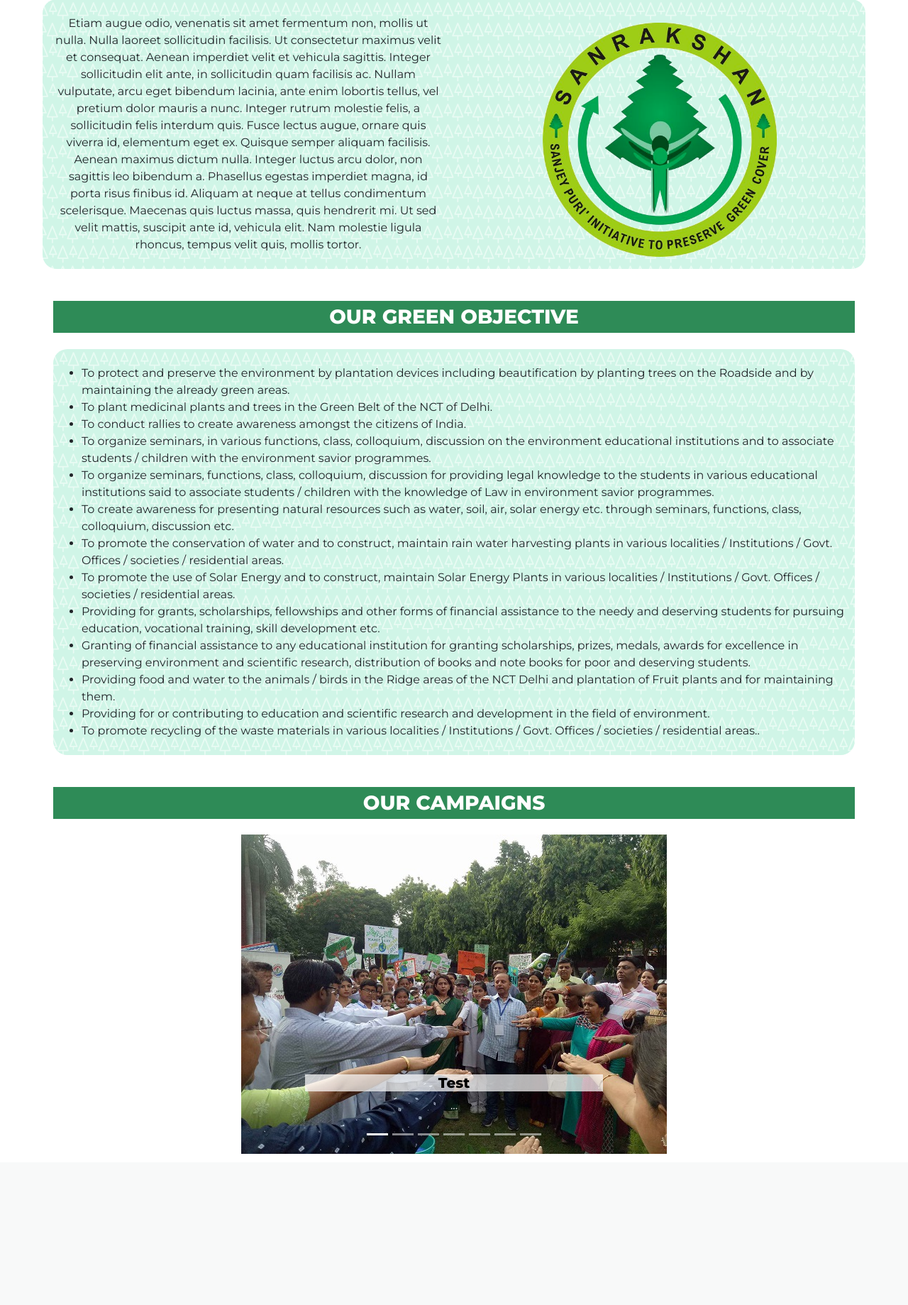
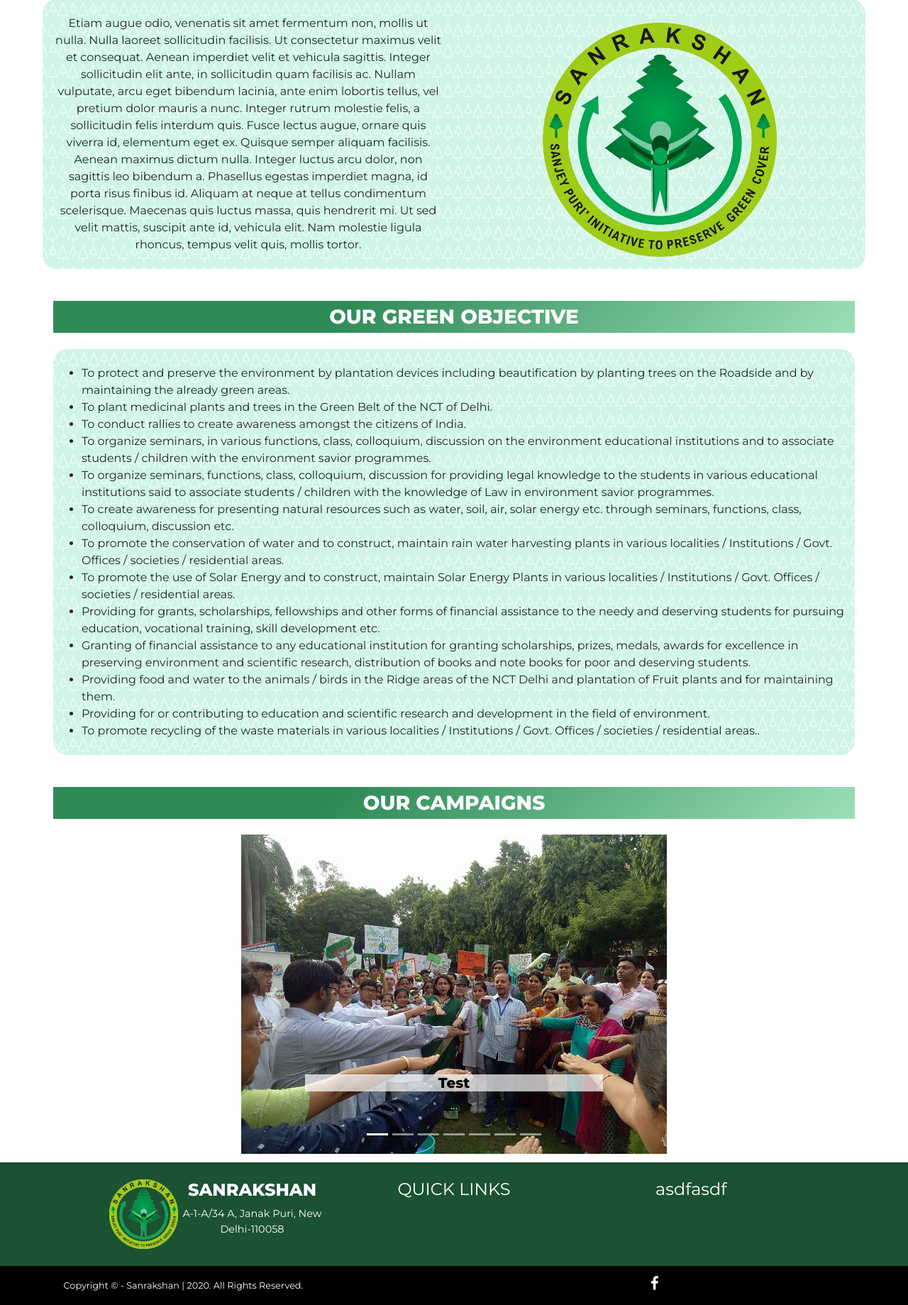
Before and after one commit to arnavpisces/Sanrakshan-Website, a Flask app: page / in a window 1280 px wide. Shown: the part 919-2758 px from the top of the page at 71% size. Before the commit the page ends 2545 px from the top, so only its background shows below. Run offline with Flask 2, Linux system fonts and the light colour scheme; some libraries are stand-ins or nearby versions.

Commit message:
call to action button added, background gradient added

```diff
--- a/static/css/custom.css
+++ b/static/css/custom.css
@@ -13,6 +13,7 @@
 }
 .navbar-dark .navbar-brand{
     font-family: 'Secular One', sans-serif;
+    /* font-weight: 900; */
     font-size: 175%;
 }
 .donate-item{
@@ -69,7 +70,9 @@
 }
 .bg-img{
     background:transparent url('../images/splash.png') no-repeat center center;
-
+    background-image:
+    linear-gradient(to bottom, rgba(245, 246, 252, 0.32), #2e8b57),
+    url('../images/splash.png');
     height:800px;
     display: flex;
 }
@@ -122,7 +125,9 @@
     font-size: 175%;
     font-family: Montserrat;
     font-weight: 800;
-    background-color: #2e8b57;
+    /* background-color: #2e8b57; */
+    background-color: #2e8b57 !important;
+    background-image: linear-gradient(315deg, #9bdfb8 0%, #2e8b57 64%);
     color:white;
     padding-top: 0.5%;
     padding-bottom: 0.5%;
@@ -138,17 +143,8 @@
     padding-bottom:0.5%;
 }
 .navbar-expand-lg.scrolled {
-    /* background-color: #7cffcb  */
-    /* background-image: linear-gradient(315deg, #7cffcb 0%, #74f2ce 74%); */
-
-    /* background-color: #3bb78f !important; */
-/* background-image: linear-gradient(315deg, #3bb78f 0%, #0bab64 74%); */
-background-color: #2e8b57 !important;
-background-image: linear-gradient(315deg, #9bdfb8 0%, #2e8b57 64%);
-/* background-color: #27a770 !important; */
-/* background-image: linear-gradient(315deg, #27a770 0%, #efefef 74%); */
-
-    /* background-color: #20603b !important; */
+    background-color: #2e8b57 !important;
+    background-image: linear-gradient(315deg, #9bdfb8 0%, #2e8b57 64%);
     transition: background-color 200ms linear;
   }
 .navbar-expand-lg {
@@ -187,8 +183,95 @@
 .logo{
     display:inline-block;
     max-width:60% !important;
+}
+.footer{
+    background-color: #1b5232;
+    padding-left: 12%;
+    padding-right: 12%;
+    /* padding-bottom:0 !important; */
+    color:white;
+}
+.footer-image{
+    width:32%;
+}
+.footer-heading{
+    font-weight: 900;
+    font-size: 1.5rem;
+    color:white;
+    display:inline-block
+}
+.footer-col-md{
+    display: flex;
+    /* flex-wrap: wrap; */
+    align-items: center;
+    justify-content: center;
+}
+.beside-image{
+    padding-left:0.7%;
+    text-align: center;
+}
+.row-center{
+    text-align: center;
+}
+.social-icon-col{
+    text-align: center;
+}
+.social-icon-col a{
+    font-size:130%;
+    color:white;
+    transition:color 0.5s;
+}
+.social-icon-col a:hover{
+    color:#4267B2;
+}
+.footer-copyright{
+    color:white;
+    background-color: black;
+    padding-top:1.2%;
+    padding-bottom:1.2%;
+    padding-left:7%;
+    padding-right:7%;
+}
+.bg-img{
+    text-align:center;
+}
+.cta{
+    text-align: center;
+    font-size:120%;
+    display:inline;
+    /* border-color: white;
+    border-style: solid;
+    border-width: thin;
+    border-radius: 7px; */
+    border-radius: 5px;
+    padding:5px;
+    font-family: Montserrat;
+    font-weight: 400;
+    background-color:rgba(0,0,0,0.3);
+    color:white;
+    margin-top:5%;
+    transition: color, background-color 100ms;
+    text-decoration: none;
+}
+.arrow-down {
+    width: 0;
+    height: 0;
+    margin-top:2px;
+    border-left: 20px solid transparent;
+    border-right: 20px solid transparent;
+    border-top: 20px solid rgba(0,0,0,0.3);
+    display:inline-block;
+    transition:border-top 100ms;
+  }
+.cta:hover{
+    color:black;
+    background-color: white;
+    text-decoration: none;
+}
+.cta:hover ~ .arrow-down{
+    border-top: 20px solid white;
+}
 
-}
 @media (min-width: 992px){
     .navbar-expand-lg .navbar-nav .nav-link {
         padding-right: 0.5rem;
--- a/templates/index.html
+++ b/templates/index.html
@@ -8,6 +8,8 @@
         <script src="https://maxcdn.bootstrapcdn.com/bootstrap/4.0.0/js/bootstrap.min.js" integrity="sha384-JZR6Spejh4U02d8jOt6vLEHfe/JQGiRRSQQxSfFWpi1MquVdAyjUar5+76PVCmYl" crossorigin="anonymous"></script>
         <link rel="stylesheet" href="{{ url_for('static', filename='css/custom.css') }}">
         <link href="https://fonts.googleapis.com/css2?family=Secular+One&family=Alata&family=Montserrat:wght@400;800&display=swap" rel="stylesheet">
+        <link rel="stylesheet" href="https://cdnjs.cloudflare.com/ajax/libs/font-awesome/4.7.0/css/font-awesome.min.css">
+
         {% endblock %}
 
     </head>
@@ -59,6 +61,9 @@
                         <h5 class="homepageTitle">SANRAKSHAN</h5>
                         <p class="saaf">Saaf Suthri Dilli - Hari Bhari Dilli <br></p>
                         <p class="initiative">A Green Initiative by Sanjey Puri</p>
+                        <a class="cta" href="#row-object">OUR MISSION</a>
+                        <br>
+                        <div class="arrow-down"></div>
                       </div>
                   </div>
               </div>
@@ -173,5 +178,33 @@
                 </div>
             </div>
         </div>
+        <footer id="sticky-footer" class="py-4 text-white-50 footer">
+            <div class="row row-center">
+                <div class="col-md-4 footer-col-md">
+                    <img class="footer-image" src="{{  url_for('static',filename='images/logo-transparent.png')  }}">
+                    <div class="beside-image">
+                        <h2 class="footer-heading">SANRAKSHAN</h2>
+                        <p style="font-size:90%;">A-1-A/34 A, Janak Puri, New Delhi-110058</p>
+                    </div>
+                </div>
+                <div class="col-md-4 ">
+                    <h4>QUICK LINKS</h4>
+                </div>
+                <div class="col-md-4">
+                    <h4>asdfasdf</h4>
+                </div>
+            </div>
+          </footer>
+          <div class="footer-copyright">
+            <div class="row">
+                <div class="col-md-6">
+                    <small>Copyright &copy; - Sanrakshan | 2020. All Rights Reserved.</small>
+                </div>
+                <div class="col-md-6 social-icon-col">
+                    <a href="#" class="fa fa-facebook"></a>
+                </div>
+            </div>
+        </div>
     </body>
+
 </html>
```
